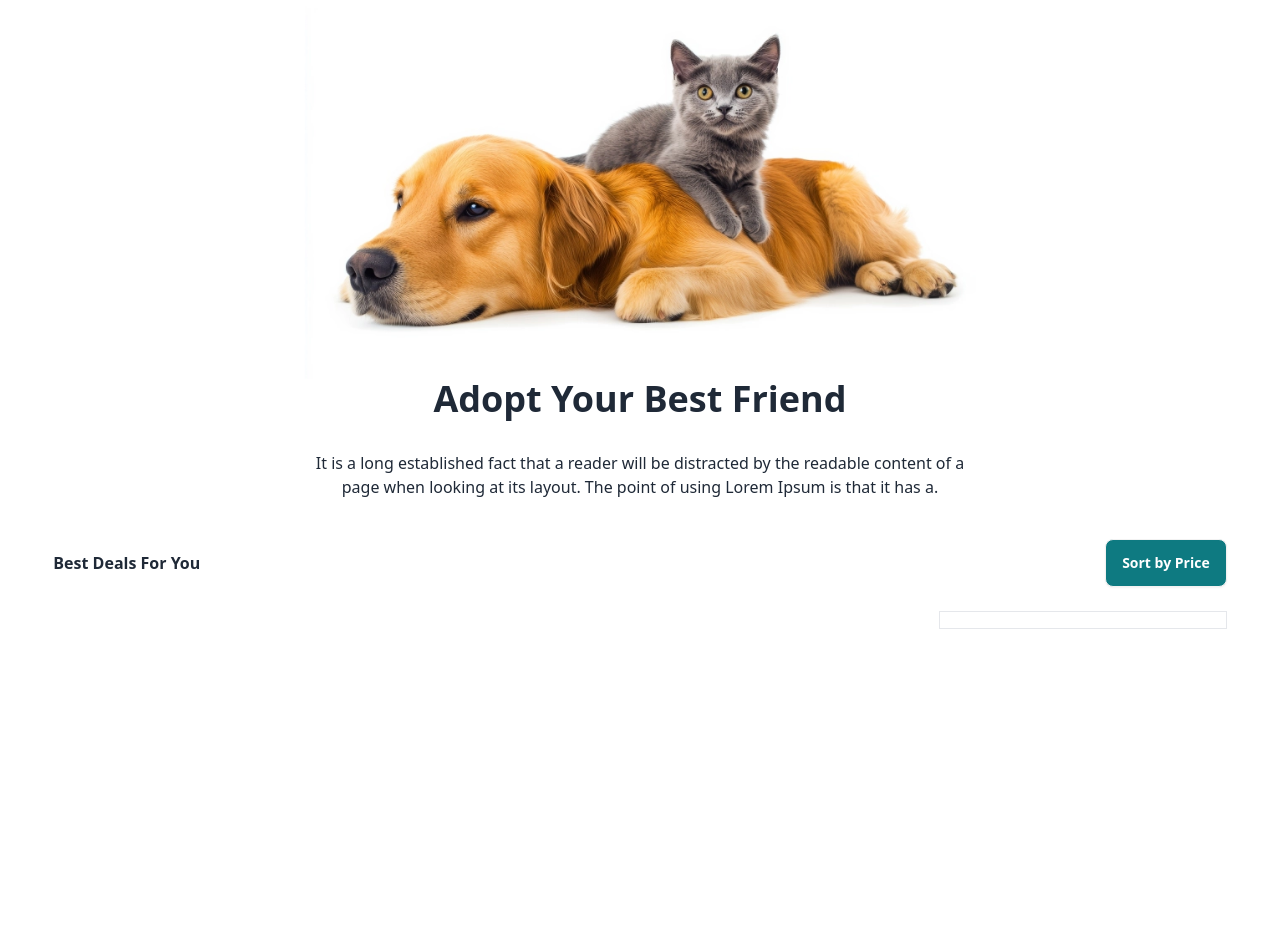
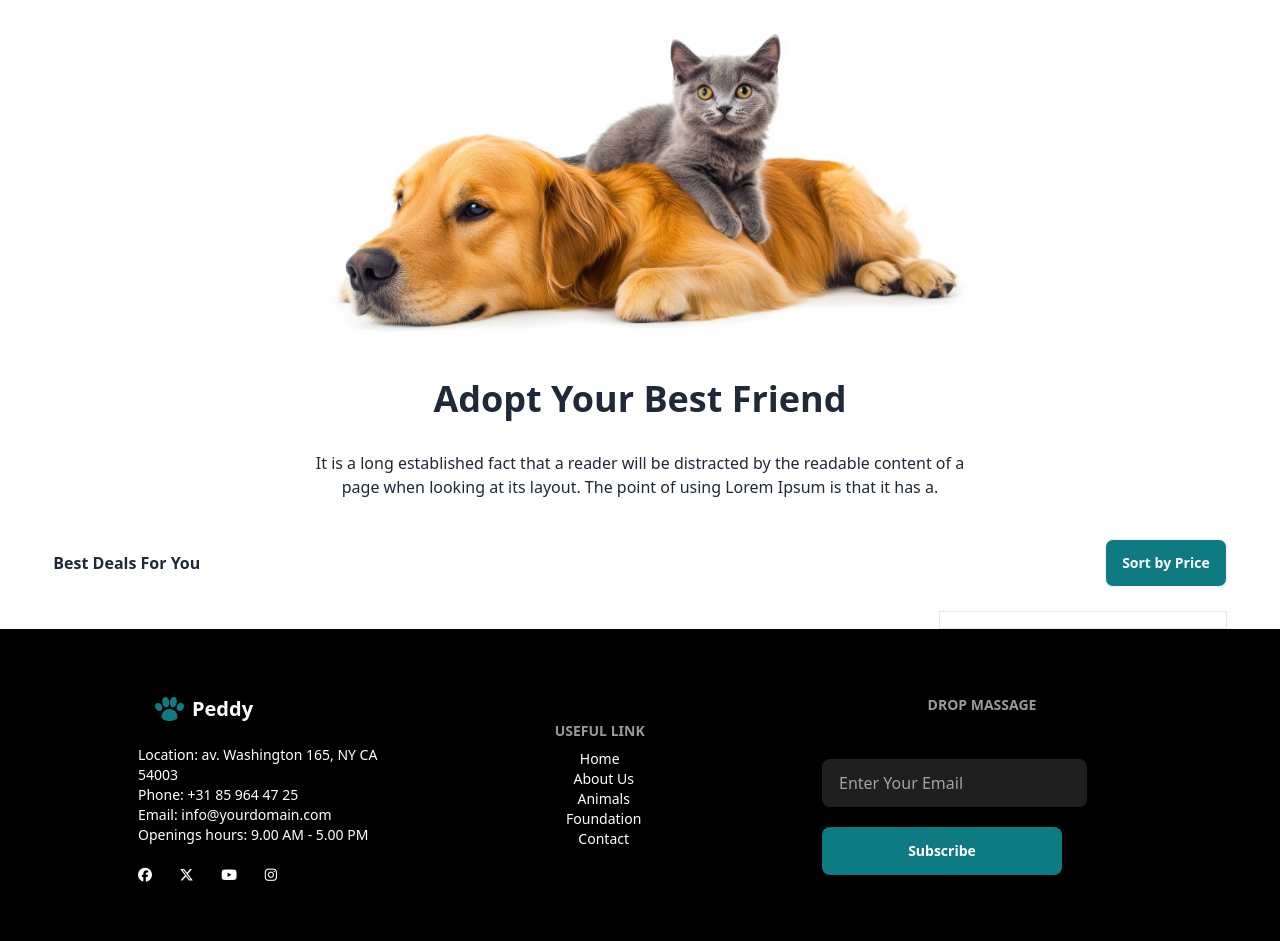
Before and after one commit to rohithaider/Pet-Adoption-Website-Fetching-API, a plain HTML site: page index.html in a window 1280 px wide. Shown: the part 377-1318 px from the top of the page. Before the commit the page ends 1006 px from the top, so only its background shows below. Drawn offline with nearby package versions, Linux system fonts and the light colour scheme; no server answers.

Commit message:
Footer done

```diff
--- a/index.html
+++ b/index.html
@@ -167,16 +167,17 @@
 
 
 
-    <!-- <footer class="footer bg-black text-white  flex  justify-around py-14">
+<footer class="footer bg-black ">
 
-            <nav>
+        <div class="w-11/12 mx-auto text-white  flex flex-col md:flex-row lg:flex-row items-center justify-around py-14">
+          <nav class="space-y-3">
             <a class="btn btn-ghost text-xl"><span><img src="images/logo.webp" alt=""></span>Peddy</a>
             <p>Location: av. Washington 165, NY CA
                 <br>54003
                 <br>Phone: +31 85 964 47 25
                 <br>Email: info@yourdomain.com
                 <br>Openings hours: 9.00 AM - 5.00 PM</p>
-                    <div class="space-x-6">
+                <div class="space-x-6 pt-2">
                     <i class="fa-brands fa-facebook"></i>
                     <i class="fa-brands fa-x-twitter"></i>
                     <i class="fa-brands fa-youtube"></i>
@@ -184,32 +185,36 @@
                     </div>
 
         </nav>
-            <nav>
+        <nav class="text-center">
           <h6 class="footer-title">Useful Link</h6>
+          <div class="flex lg:flex-col space-x-2">
           <a class="link link-hover">Home</a>
           <a class="link link-hover">About Us</a>
           <a class="link link-hover">Animals</a>
           <a class="link link-hover">Foundation</a>
           <a class="link link-hover">Contact</a>
+          </div>
         </nav>
 
-            <form>
+        <form class="text-center ">
           <h6 class="footer-title">Drop Massage</h6>
           <fieldset class="form-control w-80 space-y-5">
             <label class="label">
             </label>
-                <div class="">
+            <div class="w-3/4 ">
               <input
+
                 type="text"
-                    placeholder="username@site.com"
-                    class="input input-bordered join-item" />
+                placeholder="Enter Your Email"
+                class="input input-bordered join-item bg-[#1F1F1F] " />
 
             </div>
-                <button class="btn btn-primary w-52 ">Subscribe</button>
+            <button class="btn w-3/4 bg-[#0E7A81] border-none text-white">Subscribe</button>
           </fieldset>
         </form>
+        </div>
 
-      </footer> -->
+      </footer>
 
 
     <script src="scripts/category.js"></script>
```
Lines whose indentation alone changed are shown as unchanged.
